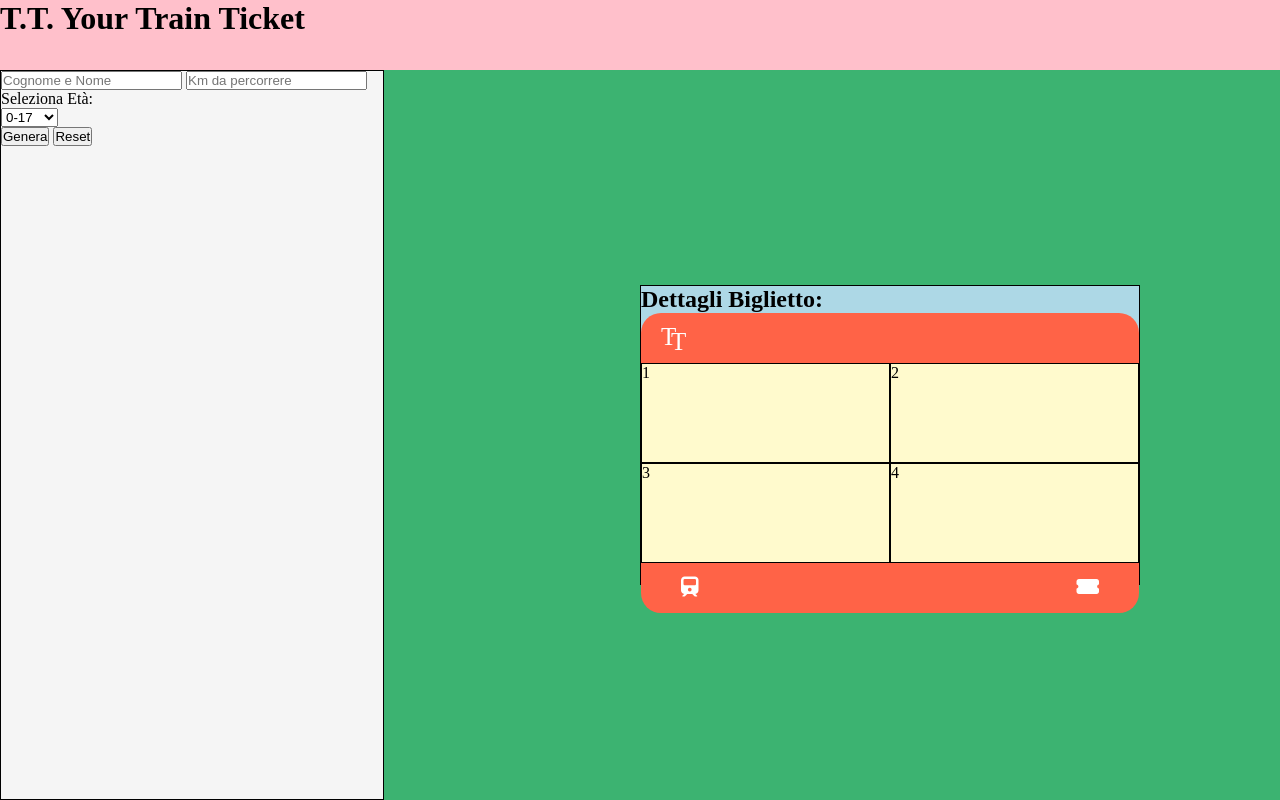
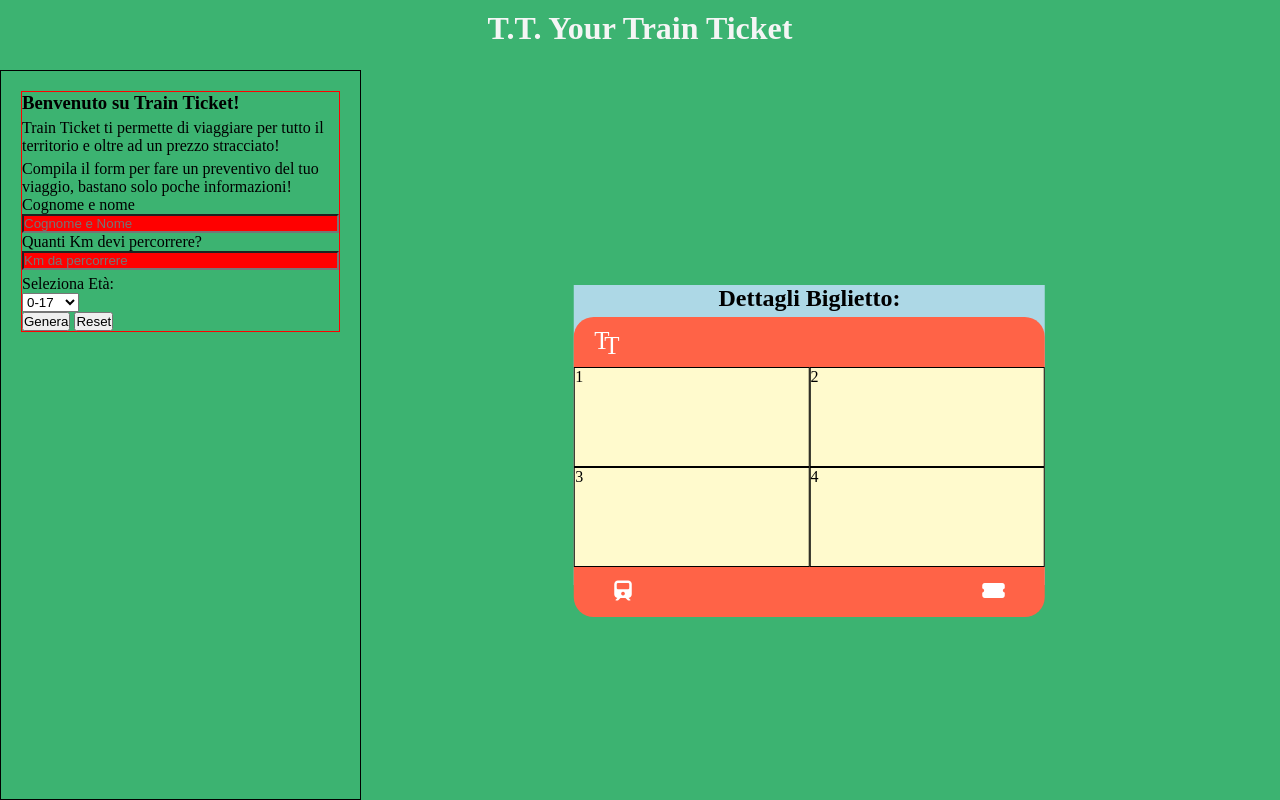
Before and after one commit to AlbertoGermana/js-biglietto-treno-form, a plain HTML site: page bonus1/index.html in a window 1280 px wide. Drawn offline with Linux system fonts and the light colour scheme.

Commit message:
Abbellimento biglietto

```diff
--- a/bonus1/assets/css/style.css
+++ b/bonus1/assets/css/style.css
@@ -19,23 +19,44 @@ main{
 header{
     width: 100vw;
     height: 70px;
-    background-color: pink;
 }
 #input-box{
     width: 30vw;
     height: calc(100vh - 70px);
     border: 1px solid black;
-    background-color: whitesmoke;
+
 }
 
 #trainTicket{
-    width: 70vw;
-    height: calc(100vh - 70px);
-    border: 1px solid black;
+    width: 500px;
+    height: 300px;
     background-color: lightblue;
-    margin-left: calc(70vw - 50%);
+    margin-left: calc(70vw/2);
+    transform: translate(-50%, 0);
+}
+.container{
+    border: 1px solid red;
+    margin: 20px;
 }
 
+/* ALL STYLE RULES */
+h1{
+    text-align: center;
+    padding-top: 10px;
+    color: whitesmoke;
+}
+h2{
+    text-align: center;
+}
+p{
+    margin-top: 5px;
+}
+    /* INPUT STYLES */
+
+input.inputClass{
+    background-color: red;
+    width: 100%;
+}
 
 /* LOGO RULES */
 #doubleT{
@@ -54,13 +75,9 @@ header{
     margin-left: 30px;
     margin-top: 5px;
 }
+/* END LOGO RULES */
 
-
-#trainTicket{
-    width: 500px;
-    height: 300px;
-}
-
+/* TICKET STYLE RULES */
 .bandaRossa{
     height: 50px;
     background-color: tomato;
@@ -68,31 +85,31 @@ header{
 .mainTicket{
     background-color: lemonchiffon;
     height: 200px;
+    display: flex;
+    flex-wrap: wrap;
 }
 .bandaRossaUp{
     border-top-left-radius: 20px;
     border-top-right-radius: 20px;
 }
-
 .bandaRossaDown{
     border-bottom-left-radius: 20px;
     border-bottom-right-radius: 20px;
     display: flex;
     justify-content: space-between;
 }
+/* END TICKET STYLE RULES */
 
-.ticketSection{
+/* TICKET SECTION RULES */
+.ticketSectionTop,
+.ticketSectionBottom{
     border: 1px solid black;
     width: 50%;
     height: 50%;
 }
-.mainTicket{
-    display: flex;
-    flex-wrap: wrap;
-}
-
 i.fas{
     color: white;
     font-size: 20px;
     margin: 14px 40px;
 }
+/* END TICKET SECTION RULES */
--- a/bonus1/index.html
+++ b/bonus1/index.html
@@ -14,12 +14,18 @@
 
     <main>
         <div id="input-box">
-            <input type="text" name="Cognome e Nome" id="userName" placeholder="Cognome e Nome">
+            <div class="container">
+                <h3>Benvenuto su Train Ticket!</h3>
+                <p>Train Ticket ti permette di viaggiare per tutto il territorio e oltre ad un prezzo stracciato!</p>
+                <p>Compila il form per fare un preventivo del tuo viaggio, bastano solo poche informazioni!</p>
+                <label for="userName">Cognome e nome</label>
+                <input type="text" name="Inserisci qui cognome e Nome" id="userName" placeholder="Cognome e Nome" class="inputClass">
 
-            <input type="number" name="Chilometri" id="userKm" placeholder="Km da percorrere">
+                <label for="userKm">Quanti Km devi percorrere?</label>
+                <input type="number" name="Chilometri" id="userKm" placeholder="Km da percorrere" class="inputClass">
 
                 <p>Seleziona Età:</p>
-            <select id="eta">
+                <select id="eta" class="inputClass">
                     <option value="minorenne">0-17</option>
                     <option value="maggiorenne">18-65</option>
                     <option value="over">66+</option>
@@ -27,6 +33,9 @@
                 <br>
                 <button id="genera">Genera</button>
                 <button id="reset">Reset</button>
+
+            </div>
+
         </div>
 
 
@@ -49,10 +58,10 @@
                  </div>
             </div>
             <div class="mainTicket">
-                <div class="ticketSection">1 </div>
-                <div class="ticketSection">2 </div>
-                <div class="ticketSection">3 </div>
-                <div class="ticketSection">4 </div>
+                <div class="ticketSectionTop">1 </div>
+                <div class="ticketSectionTop">2 </div>
+                <div class="ticketSectionBottom">3 </div>
+                <div class="ticketSectionBottom">4 </div>
             </div>
             <div class="bandaRossa bandaRossaDown">
                 <i class="fas fa-train"></i>
```
Lines whose indentation alone changed are shown as unchanged.
